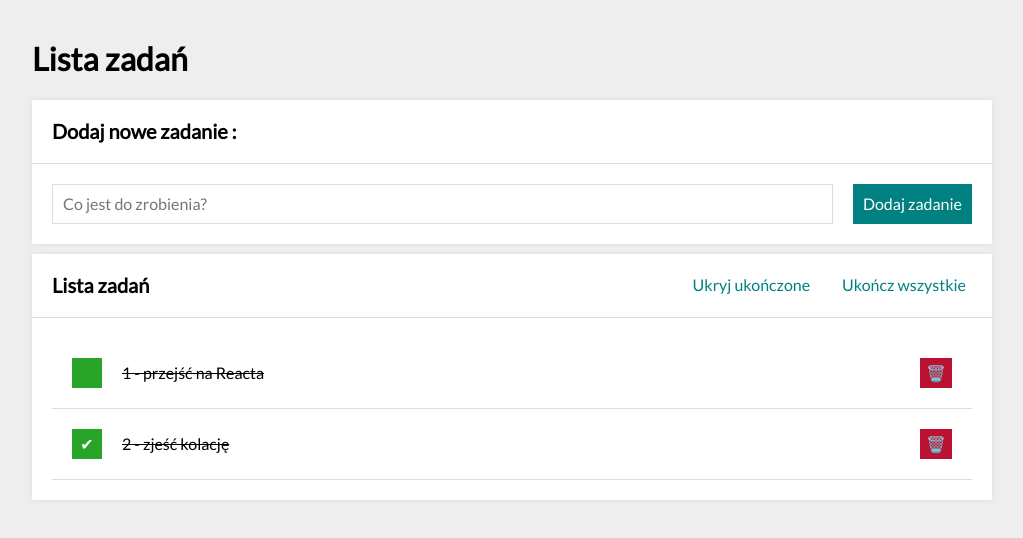
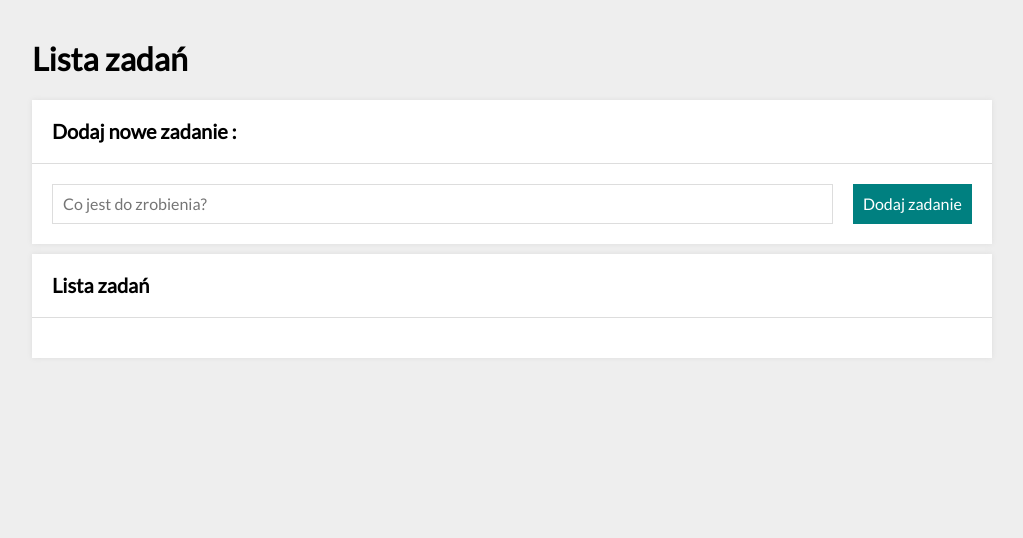
Before and after one commit to bartoszsmorawski/todos-list-react, a React (Create React App) app: page / in a window 1280 px wide. Shown: the top 538 px of the page, without its empty margins (128-1151 px from the left). Built offline with nearby package versions, Linux system fonts and the light colour scheme.

Commit message:
deletion of tasks assigned automatically id content.

```diff
--- a/src/App.js
+++ b/src/App.js
@@ -13,8 +13,6 @@
 function App() {
   const [hideDone, setHideDone] = useState(false);
   const [tasks, setTasks] = useState([
-    { id: 1, content: "przejść na Reacta", done: false },
-    { id: 2, content: "zjeść kolację", done: true },
   ]);
 
   const toggleHideDone = () => {
```
